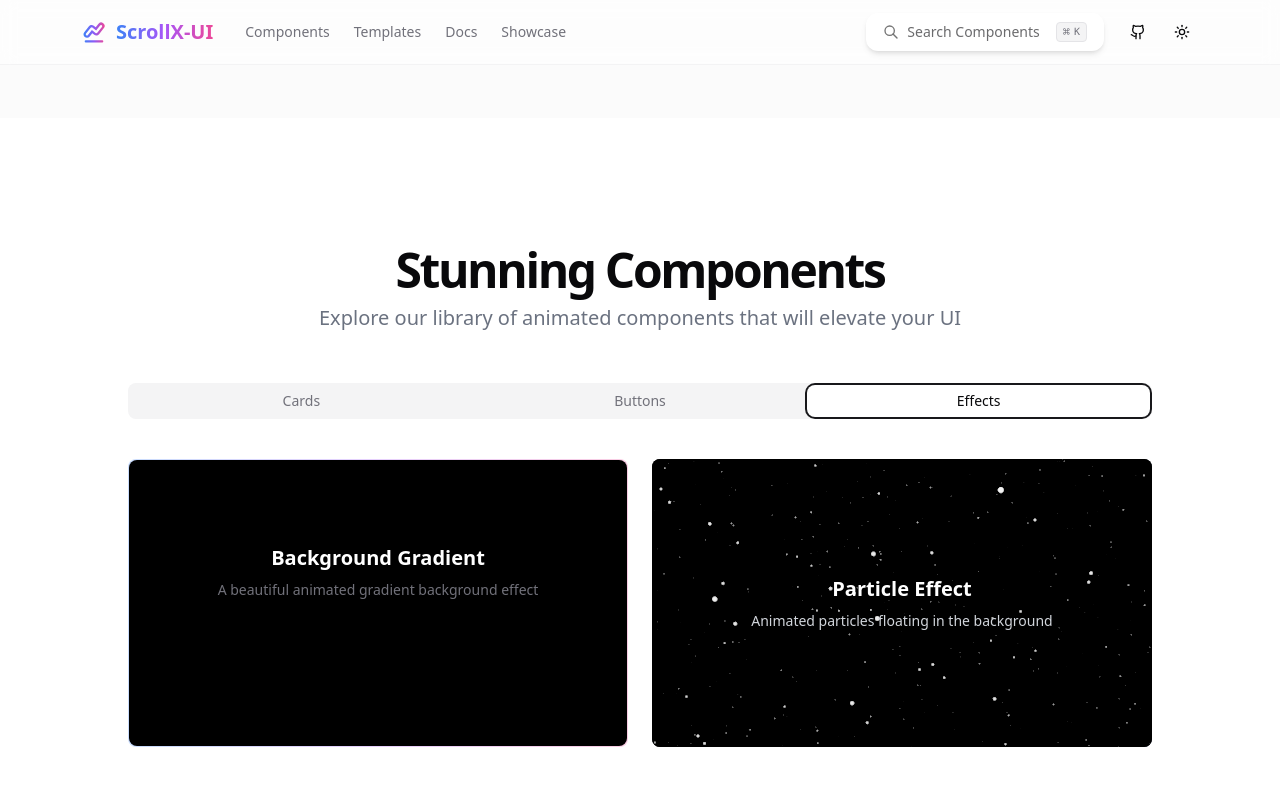
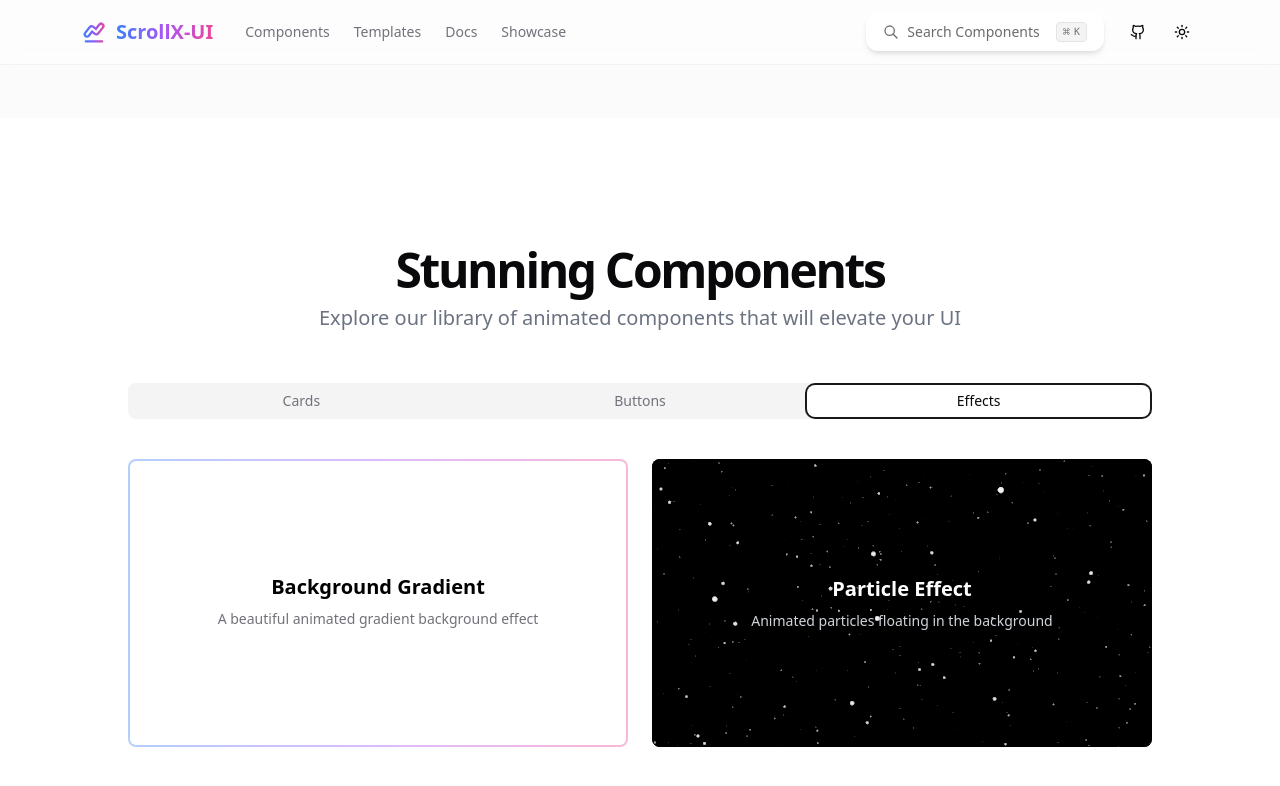
Before and after one commit to Adityakishore0/ScrollX-UI, a Next.js app: page / in a window 1280 px wide. Both pictures are taken after a click on the tab "Effects". Shown: the part 1592-2378 px from the top of the page. Built offline with nearby package versions, Linux system fonts and the light colour scheme.

Commit message:
refactor: changes and fixes

```diff
--- a/src/components/ComponentShowcase.tsx
+++ b/src/components/ComponentShowcase.tsx
@@ -152,10 +152,13 @@ function AnimatedButton({
 
 function BackgroundGradient({ children }: { children: React.ReactNode }) {
   return (
-    <div className="relative group rounded-lg p-[1px] overflow-hidden">
-      <div className="absolute inset-0 bg-gradient-to-r from-blue-500 via-purple-500 to-pink-500 opacity-50 group-hover:opacity-80 blur-sm transition duration-500" />
-      <div className="absolute inset-[1px] bg-black rounded-lg" />
-      <div className="relative text-white">{children}</div>
+    <div className="relative group rounded-lg p-[2px] overflow-hidden">
+      <div className="absolute inset-0 bg-gradient-to-r from-blue-500 via-purple-500 to-pink-500 opacity-30 group-hover:opacity-90 transition-all duration-300" />
+      <div className="absolute -inset-1 bg-gradient-to-r from-blue-500 via-purple-500 to-pink-500 opacity-20 blur-md group-hover:blur-xl group-hover:opacity-60 rounded-xl pointer-events-none transition-all duration-300" />
+      <div className="absolute inset-[2px] bg-white dark:bg-black rounded-md transition-colors duration-500" />
+      <div className="relative text-black dark:text-white mt-7 transition-colors duration-500">
+        {children}
+      </div>
     </div>
   );
 }
```
Also changed, not shown: public/images/internal/parallaxcards.png (added).
